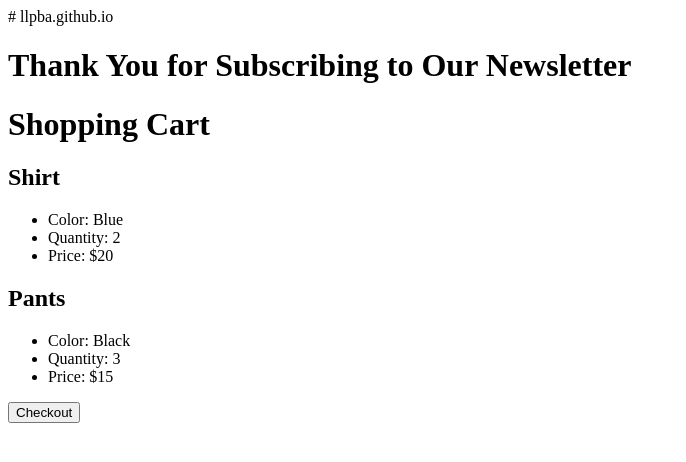
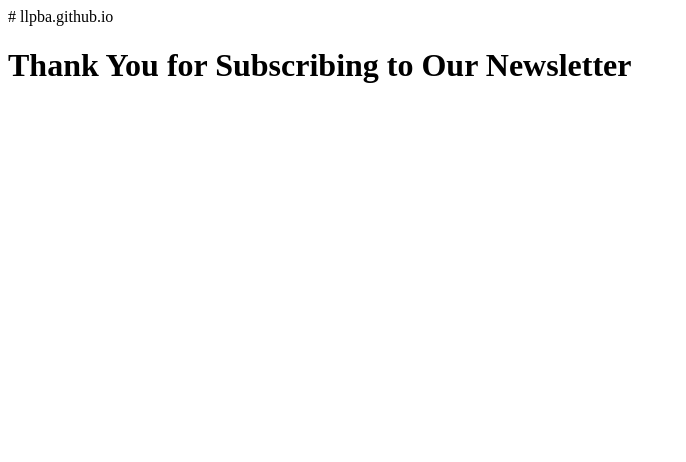
Before and after one commit to lltest123/llpba.github.io, a plain HTML site: page index.html in a window 1280 px wide. Shown: the whole page, without its empty margins (0-686 px from the left). Drawn offline with Linux system fonts and the light colour scheme; a script that the page names is missing.

Commit message:
Update index.html

```diff
--- a/index.html
+++ b/index.html
@@ -22,37 +22,3 @@ p.parentNode.insertBefore(o,p)}(window,document,"script",0,"AF","pba","cb584168-
         <h1>Thank You for Subscribing to Our Newsletter</h1>
     </body>
 </html>
-<html>
-<head>
-    <!-- Assume that data about proudcts in the shopping cart
-    is stored in localstorage -->
-    <script>
-        window.onload = function () {
-            document.getElementById('checkout').addEventListener('click', function () {
-                AF('pba', 'event' {eventType: 'EVENT',eventCategory: 'conversion', eventName: 'checkout'});
-            });
-        }
-
-    </script>
-</head>
-<body>
-    <h1>Shopping Cart</h1>
-    <h2>Shirt</h2>
-    <p>
-        <ul>
-            <li>Color: Blue</li>
-            <li>Quantity: 2</li>
-            <li>Price: $20</li>
-        </ul>
-    </p>
-    <h2>Pants</h2>
-    <p>
-        <ul>
-            <li>Color: Black</li>
-            <li>Quantity: 3</li>
-            <li>Price: $15</li>
-        </ul>
-    </p>
-    <button id='checkout'>Checkout</button>
-</body>
-</html>
```
